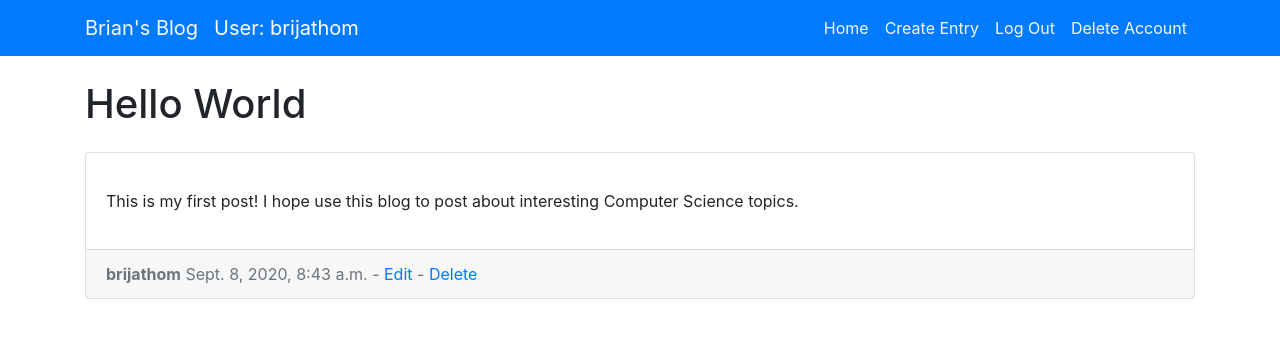
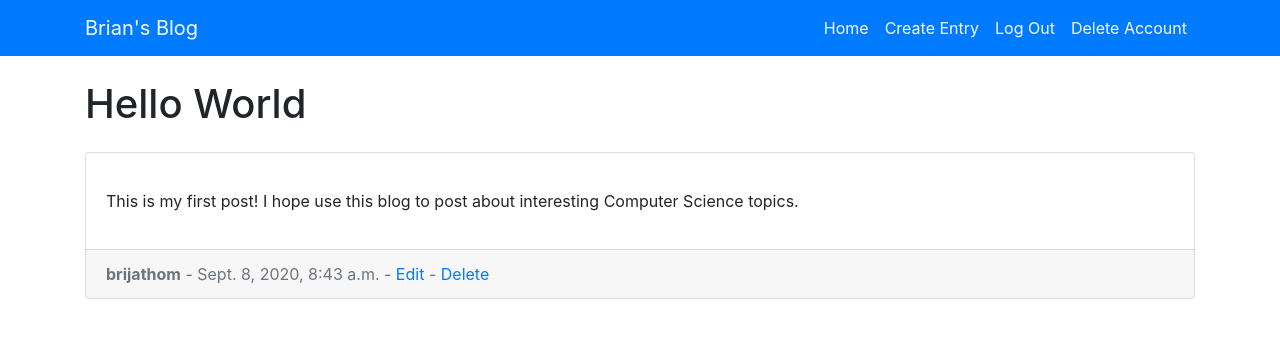
Before and after one commit to brijathom/blog, a Django app: page /entry/13/ in a window 1280 px wide. Shown: the top 338 px of the page. Run offline with Django 3.2, Linux system fonts and the light colour scheme; a user stored in the database is signed in; data comes from the database, SQL or seed files in the repository; both versions use the stored data as it was after the commit; some libraries are stand-ins or nearby versions.

Commit message:
Update the layout of blog posts

```diff
--- a/blog/settings.py
+++ b/blog/settings.py
@@ -22,7 +22,8 @@ BASE_DIR = Path(__file__).resolve(strict=True).parent.parent
 # See https://docs.djangoproject.com/en/3.1/howto/deployment/checklist/
 
 # SECURITY WARNING: keep the secret key used in production secret!
-SECRET_KEY = os.environ.get('BLOG_KEY')
+# SECRET_KEY = os.environ.get('BLOG_KEY')
+SECRET_KEY = '03cc5s*79+sh2p60%sw*#o*t4s*$goc3q#l+(e^xz=vx&w=eth'
 
 # SECURITY WARNING: don't run with debug turned on in production!
 DEBUG = True
--- a/entries/templates/entries/base.html
+++ b/entries/templates/entries/base.html
@@ -33,9 +33,6 @@
         <nav class="navbar navbar-expand-lg navbar-dark bg-primary fixed-top">
             <div class="container">
                 <a class="navbar-brand nav-link text-light px-0" href="{% url 'blog_home' %}">Brian's Blog</a>
-                {% if user.is_authenticated %}
-                <div class="navbar-brand">User: {{ user.username }}</div>
-                {% endif %}
                 <button
                     class="navbar-toggler"
                     type="button"
--- a/entries/templates/entries/entry_detail.html
+++ b/entries/templates/entries/entry_detail.html
@@ -10,7 +10,8 @@
         </div>
         <div class="card-footer text-muted">
             <strong>{{ entry.entry_author }}</strong>
-            {{ entry.entry_date }} {% if user.is_authenticated and user.id == entry.entry_author_id %} - <a href="{% url 'update_entry' entry.pk %}">Edit</a> -
+            - {{ entry.entry_date }} {% if user.is_authenticated and user.id == entry.entry_author_id %} -
+            <a href="{% url 'update_entry' entry.pk %}">Edit</a> -
             <a href="{% url 'delete_entry' entry.pk %}">Delete</a>
             {% endif %}
         </div>
--- a/entries/templates/entries/index.html
+++ b/entries/templates/entries/index.html
@@ -22,7 +22,8 @@
         </div>
         <div class="card-footer text-muted">
             <strong>{{ entry.entry_author }}</strong>
-            {{ entry.entry_date }} {% if user.is_authenticated and user.id == entry.entry_author_id %} - <a href="{% url 'update_entry' entry.pk %}">Edit</a> -
+            - {{ entry.entry_date }} {% if user.is_authenticated and user.id == entry.entry_author_id %} -
+            <a href="{% url 'update_entry' entry.pk %}">Edit</a> -
             <a href="{% url 'delete_entry' entry.pk %}">Delete</a>
             {% endif %}
         </div>
```
Also changed, not shown: db.sqlite3.
